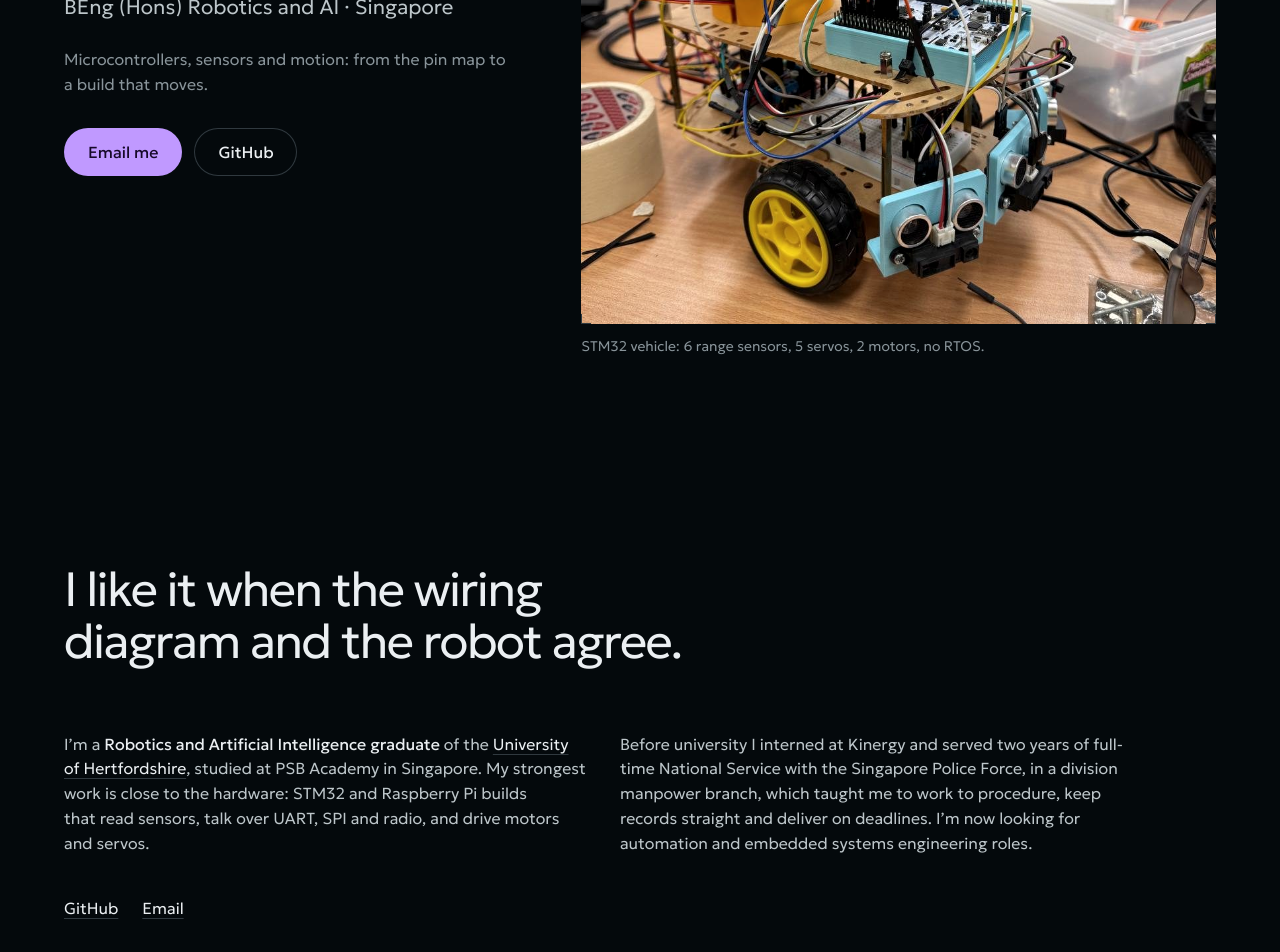
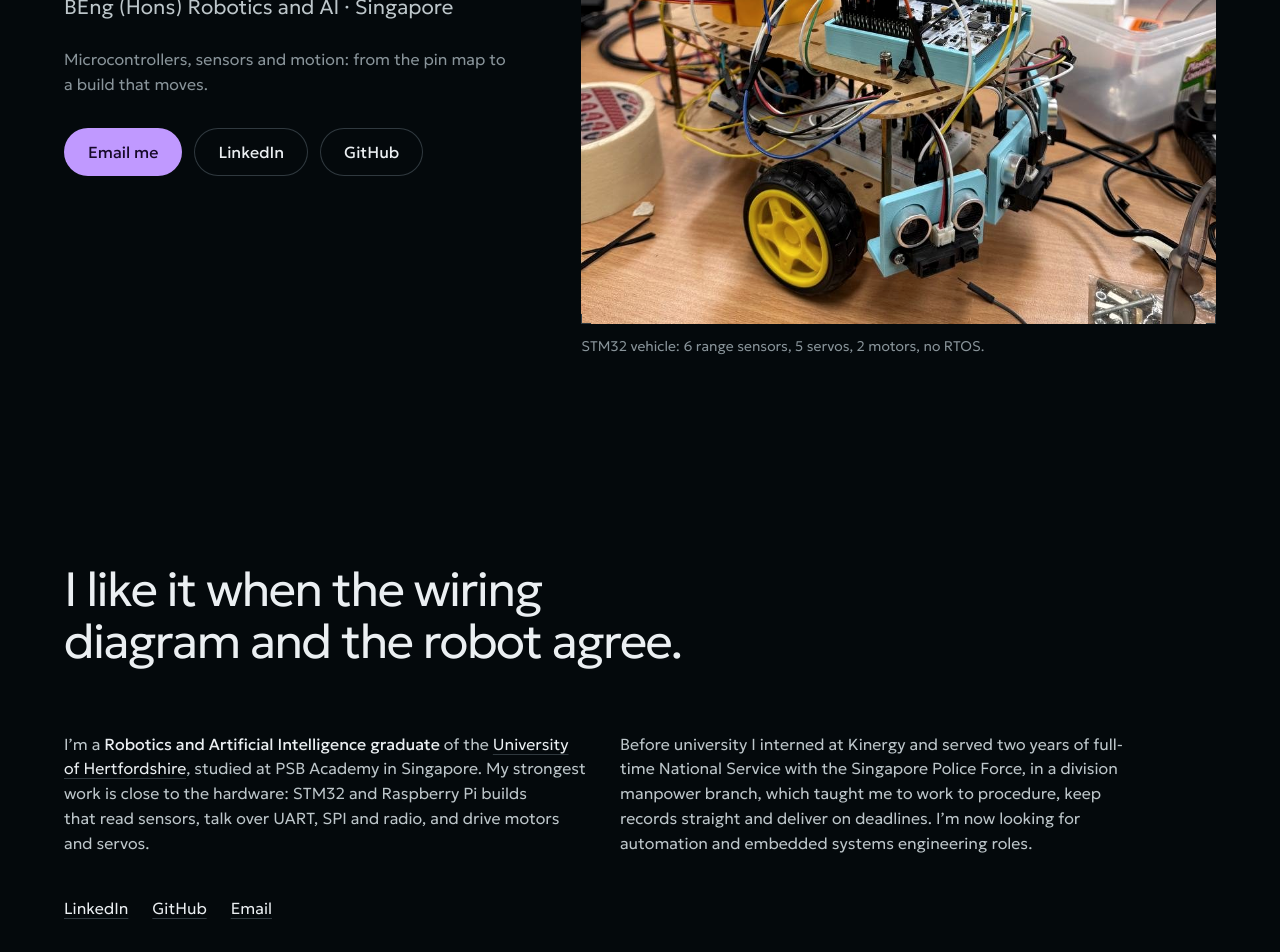
Before and after one commit to HarryH11/HarryHutany, a plain HTML site: page index.html in a window 1280 px wide. Shown: the part 420-1372 px from the top of the page. Drawn offline with Linux system fonts and the light colour scheme.

Commit message:
Add LinkedIn links

```diff
--- a/index.html
+++ b/index.html
@@ -57,6 +57,7 @@
           <p class="hero__focus">Microcontrollers, sensors and motion: from the pin map to a build that moves.</p>
           <div class="actions">
             <a class="btn" href="mailto:harryhutany11@gmail.com">Email me</a>
+            <a class="btn btn--line" href="https://www.linkedin.com/in/harry-hutany/" target="_blank" rel="noopener">LinkedIn</a>
             <a class="btn btn--line" href="https://github.com/HarryH11" target="_blank" rel="noopener">GitHub</a>
           </div>
         </div>
@@ -79,7 +80,7 @@
           <p>I’m a <strong>Robotics and Artificial Intelligence graduate</strong> of the <a class="link" href="https://www.herts.ac.uk/" target="_blank" rel="noopener">University of Hertfordshire</a>, studied at PSB Academy in Singapore. My strongest work is close to the hardware: STM32 and Raspberry Pi builds that read sensors, talk over UART, SPI and radio, and drive motors and servos.</p>
           <p>Before university I interned at Kinergy and served two years of full-time National Service with the Singapore Police Force, in a division manpower branch, which taught me to work to procedure, keep records straight and deliver on deadlines. I’m now looking for automation and embedded systems engineering roles.</p>
         </div>
-        <p class="about__links"><a class="link" href="https://github.com/HarryH11" target="_blank" rel="noopener">GitHub</a><a class="link" href="mailto:harryhutany11@gmail.com">Email</a></p>
+        <p class="about__links"><a class="link" href="https://www.linkedin.com/in/harry-hutany/" target="_blank" rel="noopener">LinkedIn</a><a class="link" href="https://github.com/HarryH11" target="_blank" rel="noopener">GitHub</a><a class="link" href="mailto:harryhutany11@gmail.com">Email</a></p>
       </div>
     </section>
 
@@ -310,11 +311,13 @@
       <p class="footer__line">Open to automation and embedded systems roles in Singapore.</p>
       <ul class="channels">
         <li><a href="mailto:harryhutany11@gmail.com"><span class="k">Email</span><span class="v">harryhutany11@gmail.com</span></a></li>
+        <li><a href="https://www.linkedin.com/in/harry-hutany/" target="_blank" rel="noopener"><span class="k">LinkedIn</span><span class="v">in/harry-hutany</span></a></li>
         <li><a href="https://github.com/HarryH11" target="_blank" rel="noopener"><span class="k">GitHub</span><span class="v">HarryH11</span></a></li>
       </ul>
       <div class="footer__meta">
         <p>© <span id="y">2026</span> Harry Hutany</p>
         <ul class="footer__links">
+          <li><a href="https://www.linkedin.com/in/harry-hutany/" target="_blank" rel="noopener">LinkedIn</a></li>
           <li><a href="https://github.com/HarryH11" target="_blank" rel="noopener">GitHub</a></li>
           <li><a href="mailto:harryhutany11@gmail.com">Email</a></li>
         </ul>
```
Also changed, not shown: 404.html (+1 -0 lines), project.html (+1 -0 lines).
